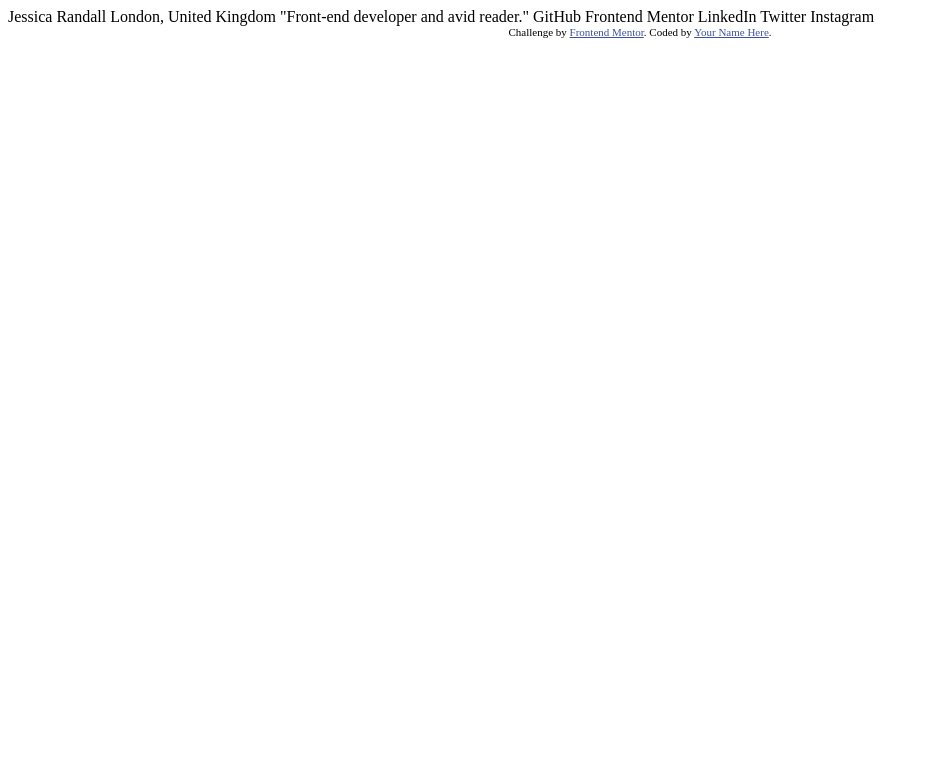
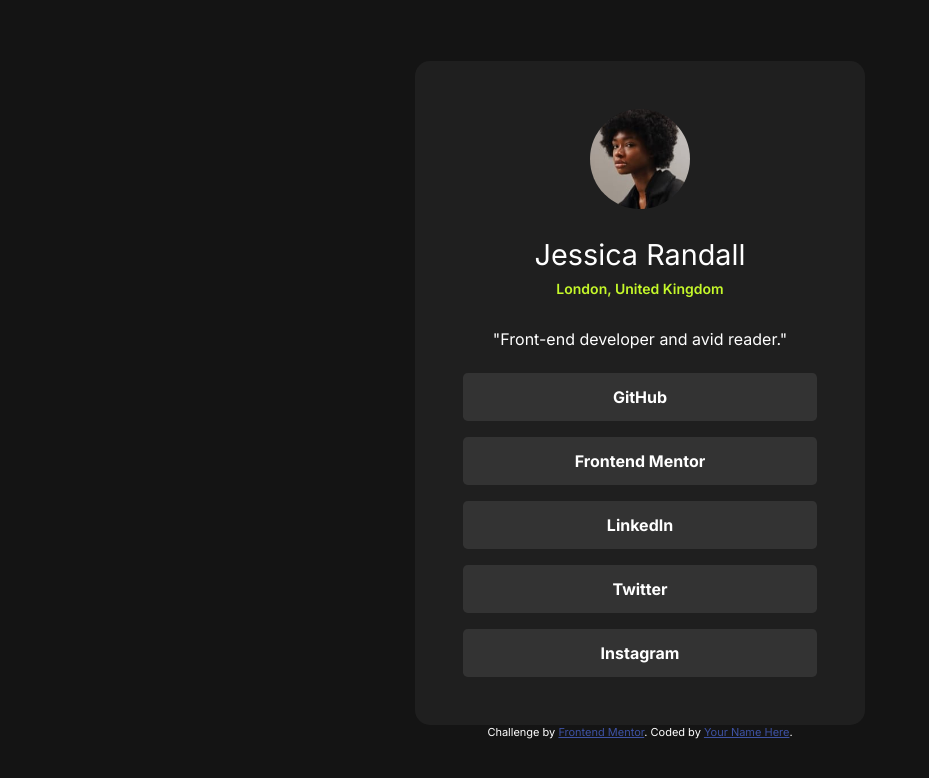
Before and after one commit to BrandonLHaupt/FM-Social-Links-Profile, a plain HTML site: page index.html in a window 1280 px wide. Shown: the whole page, without its empty margins (0-929 px from the left). Drawn offline with Linux system fonts and the light colour scheme.

Commit message:
Update 1.1
- working on css

```diff
--- /dev/null
+++ b/css/main.css
@@ -0,0 +1,92 @@
+* {
+    box-sizing: border-box;
+    padding: 0;
+    margin: 0;
+    font-family: "Inter", serif;
+}
+
+body {
+    background-color: #141414;
+    color: #fff;
+    display: flex;
+    flex-direction: column;
+    justify-content: center;
+    align-items: center;
+    text-align: center;
+    height: 100vh;
+    width: 100%;
+}
+
+header {
+    display: flex;
+    flex-direction: column;
+    justify-content: center;
+    align-items: center;
+}
+
+img {
+    width: 100px;
+    border-radius: 100px;
+    margin: 0 0 1.3rem 0;
+}
+
+h1 {
+    padding: .5rem 0;
+    font-size: 1.8rem;
+    font-weight: 400;
+}
+
+button {
+    border: none;
+    background-color: #333333;
+    width: 100%;
+    height: 3rem;
+    border-radius: .3rem;
+    color: #fff;
+    font-weight: 700;
+    font-size: 1rem;
+}
+
+button:hover {
+    background-color: #c5f82a;
+    color: #333333;
+    cursor: pointer;
+}
+
+.btnContainer {
+    display: flex;
+    flex-direction: column;
+    justify-content: center;
+    align-items: center;
+    width: 100%;
+    gap: 1rem;
+}
+
+.container {
+    background-color: #1f1f1f;
+    width: 450px;
+    display: flex;
+    flex-direction: column;
+    justify-content: center;
+    align-items: center;
+    border-radius: 15px;
+    padding: 3rem;
+}
+
+.location {
+    color: #c5f82a;
+    padding-bottom: 2rem;
+    font-size: 14px;
+    font-weight: 600;
+}
+
+.bio {
+    padding-bottom: 1.5rem;
+    font-weight: 400;
+}
+
+@media (max-width: 500px){
+    .container {
+        width: 400px;
+    }
+}
--- a/index.html
+++ b/index.html
@@ -1,34 +1,63 @@
 <!DOCTYPE html>
 <html lang="en">
   <head>
-  <meta charset="UTF-8">
-  <meta name="viewport" content="width=device-width, initial-scale=1.0"> <!-- displays site properly based on user's device -->
+    <meta charset="UTF-8" />
+    <meta name="viewport" content="width=device-width, initial-scale=1.0" />
+    <!-- displays site properly based on user's device -->
 
-  <link rel="icon" type="image/png" sizes="32x32" href="./assets/images/favicon-32x32.png">
+    <link
+      rel="icon"
+      type="image/png"
+      sizes="32x32"
+      href="./assets/images/favicon-32x32.png"
+    />
+
+    <!-- Google Fonts -->
+    <link
+      href="https://fonts.googleapis.com/css2?family=Inter:ital,opsz,wght@0,14..32,100..900;1,14..32,100..900&display=swap"
+      rel="stylesheet"
+    />
 
     <title>Frontend Mentor | Social links profile</title>
 
+    <link rel="stylesheet" href="./css/main.css" />
     <!-- Feel free to remove these styles or customise in your own stylesheet 👍 -->
     <style>
-    .attribution { font-size: 11px; text-align: center; }
-    .attribution a { color: hsl(228, 45%, 44%); }
+      .attribution {
+        font-size: 11px;
+        text-align: center;
+      }
+      .attribution a {
+        color: hsl(228, 45%, 44%);
+      }
     </style>
   </head>
   <body>
+    <section class="container">
+      <header>
+        <img
+          src="./assets/images/avatar-jessica.jpeg"
+          alt="Profile picture of Jessica Randall"
+        />
+        <h1>Jessica Randall</h1>
+        <p class="location">London, United Kingdom</p>
+        <p class="bio">"Front-end developer and avid reader."</p>
+      </header>
 
-  Jessica Randall
-  London, United Kingdom
-  "Front-end developer and avid reader."
-
-  GitHub
-  Frontend Mentor
-  LinkedIn
-  Twitter
-  Instagram
+      <section class="btnContainer">
+        <button>GitHub</button>
+        <button>Frontend Mentor</button>
+        <button>LinkedIn</button>
+        <button>Twitter</button>
+        <button>Instagram</button>
+      </section>
+    </section>
 
     <div class="attribution">
-    Challenge by <a href="https://www.frontendmentor.io?ref=challenge" target="_blank">Frontend Mentor</a>.
-    Coded by <a href="#">Your Name Here</a>.
+      Challenge by
+      <a href="https://www.frontendmentor.io?ref=challenge" target="_blank"
+        >Frontend Mentor</a
+      >. Coded by <a href="#">Your Name Here</a>.
     </div>
   </body>
 </html>
```
Also changed, not shown: 1 other file. Lines whose indentation alone changed are shown as unchanged.
